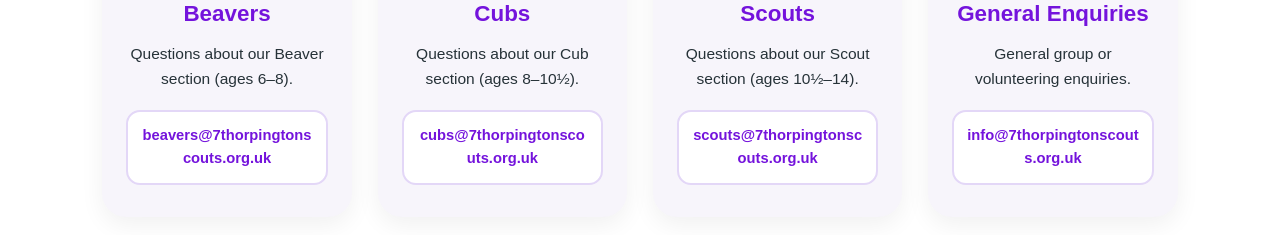
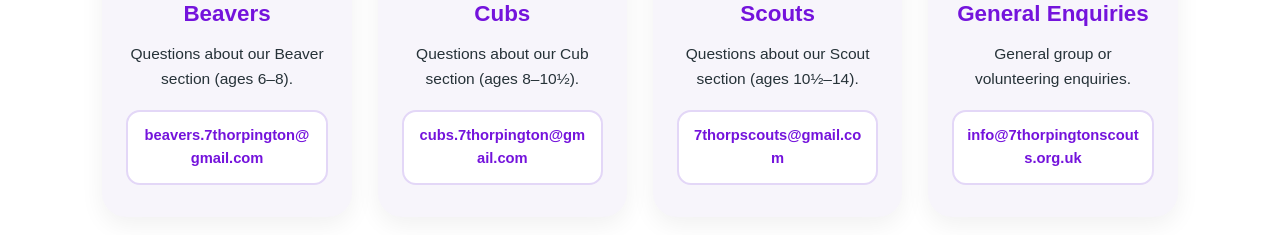
Before and after one commit to 7thorpington/7th-orpington-scouts, a plain HTML site: page contact.html in a window 1280 px wide. Shown: the part 840-1075 px from the top of the page. Drawn offline with Linux system fonts and the light colour scheme.

Commit message:
Update contact.html

```diff
--- a/contact.html
+++ b/contact.html
@@ -368,7 +368,7 @@
 
           <div class="email-box">
             <a href="mailto:beavers@7thorpingtonscouts.org.uk">
-              beavers@7thorpingtonscouts.org.uk
+              beavers.7thorpington@gmail.com
             </a>
           </div>
         </div>
@@ -384,7 +384,7 @@
 
           <div class="email-box">
             <a href="mailto:cubs@7thorpingtonscouts.org.uk">
-              cubs@7thorpingtonscouts.org.uk
+              cubs.7thorpington@gmail.com
             </a>
           </div>
         </div>
@@ -400,7 +400,7 @@
 
           <div class="email-box">
             <a href="mailto:scouts@7thorpingtonscouts.org.uk">
-              scouts@7thorpingtonscouts.org.uk
+              7thorpscouts@gmail.com
             </a>
           </div>
         </div>
```
